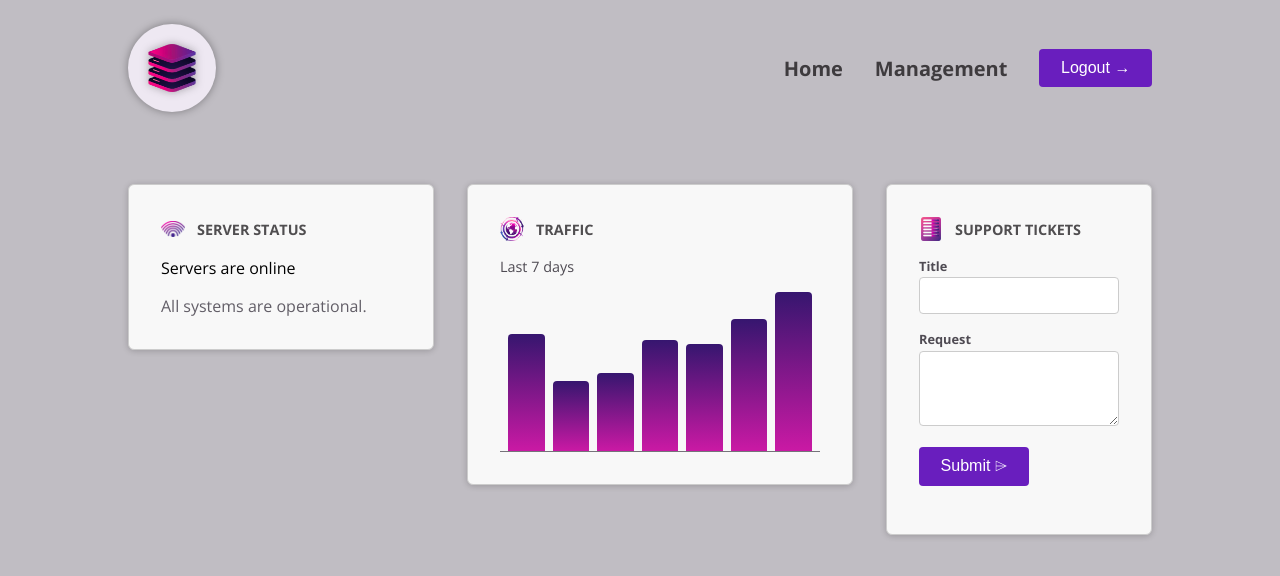
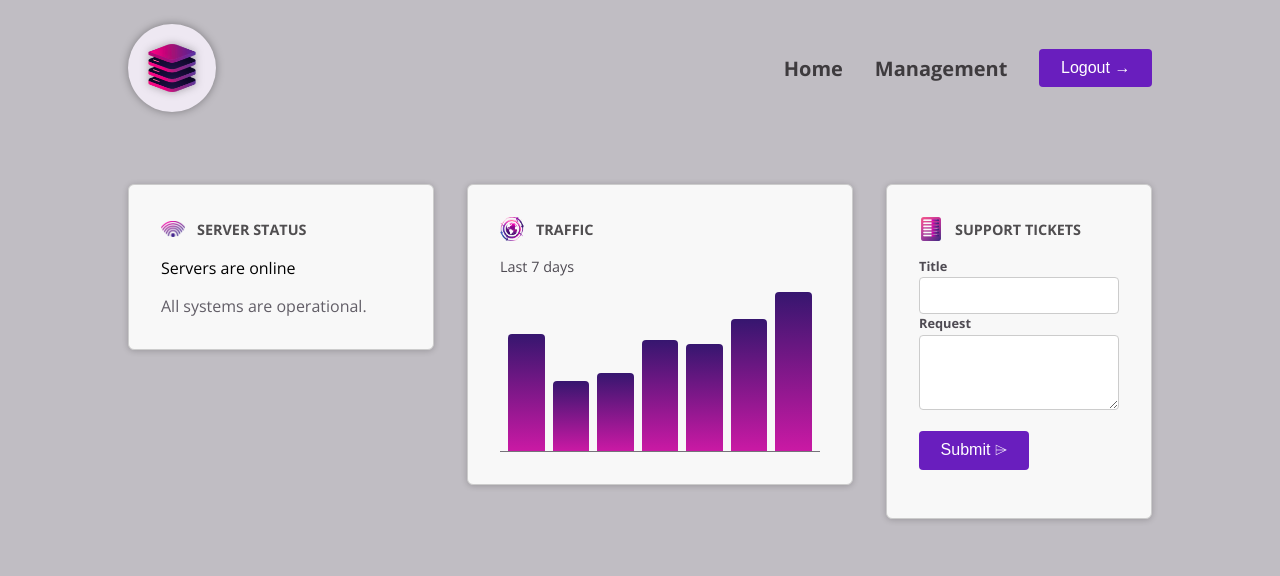
Before and after one commit to VitoLab02/02-starting-project, an Angular app: page / in a window 1280 px wide. Shown: the top 576 px of the page. Built offline with nearby package versions, Linux system fonts and the light colour scheme.

Commit message:
Interacting With Host Elements From Inside Components

```diff
--- a/src/app/dashboard/dashboard-item/dashboard-item.component.css
+++ b/src/app/dashboard/dashboard-item/dashboard-item.component.css
@@ -1,4 +1,4 @@
-.dashboard-item {
+:host {
   display: block;
   padding: 1rem;
   border: 1px solid #ccc;
@@ -7,7 +7,7 @@
   box-shadow: 0 1px 6px 0 rgba(0, 0, 0, 0.2);
 }
 
-.dashboard-item header {
+:host header {
   display: flex;
   padding: 0;
   gap: 0.75rem;
@@ -15,7 +15,7 @@
   margin-bottom: 1rem;
 }
 
-.dashboard-item header img {
+:host header img {
   width: 1.5rem;
   height: 1.5rem;
   object-fit: contain;
@@ -29,7 +29,7 @@ h2 {
 }
 
 @media (min-width: 768px) {
-  .dashboard-item {
+  :host {
     padding: 2rem;
   }
 }
--- a/src/app/dashboard/dashboard-item/dashboard-item.component.html
+++ b/src/app/dashboard/dashboard-item/dashboard-item.component.html
@@ -1,4 +1,3 @@
-<div class="dashboard-item">
 <article>
   <header>
     <img [src]="image.src" [alt]="image.alt" />
@@ -6,4 +5,3 @@
   </header>
   <ng-content />
 </article>
-</div>
--- a/src/app/dashboard/server-status/server-status.component.css
+++ b/src/app/dashboard/server-status/server-status.component.css
@@ -1,4 +1,4 @@
-#status {
+:host {
   display: block;
   width: 15rem;
 }
--- a/src/app/dashboard/server-status/server-status.component.html
+++ b/src/app/dashboard/server-status/server-status.component.html
@@ -1,4 +1,3 @@
-<div id="status">
 @if (currentStatus === 'online') {
 <p>Servers are online</p>
 <p>All systems are operational.</p>
@@ -9,4 +8,3 @@
 <p>Server status is unknown</p>
 <p>Fetching server status failed.</p>
 }
-</div>
--- a/src/app/dashboard/tickets/tickets.component.html
+++ b/src/app/dashboard/tickets/tickets.component.html
@@ -1,3 +1 @@
-<div id="new-ticket">
-  <app-new-ticket />
-</div>
+<app-new-ticket />
--- a/src/app/dashboard/traffic/traffic.component.css
+++ b/src/app/dashboard/traffic/traffic.component.css
@@ -1,4 +1,4 @@
-#traffic {
+:host {
   display: block;
   width: 15rem;
 }
@@ -26,7 +26,7 @@ p {
 }
 
 @media (min-width: 768px) {
-  #traffic {
+  :host {
     width: 20rem;
   }
 }
--- a/src/app/dashboard/traffic/traffic.component.html
+++ b/src/app/dashboard/traffic/traffic.component.html
@@ -1,9 +1,7 @@
-<div id="traffic">
-  <p>Last 7 days</p>
+<p>Last 7 days</p>
 
-  <div id="chart">
-    @for (dataPoint of dummyTrafficData; track dataPoint.id) {
-    <div [style.height]="(dataPoint.value / maxTraffic) * 100 + '%'"></div>
-    }
-  </div>
+<div id="chart">
+  @for (dataPoint of dummyTrafficData; track dataPoint.id) {
+  <div [style.height]="(dataPoint.value / maxTraffic) * 100 + '%'"></div>
+  }
 </div>
--- a/src/app/shared/control/control.component.html
+++ b/src/app/shared/control/control.component.html
@@ -1,4 +1,2 @@
-<p class="control">
-  <label>{{ title() }}</label>
-  <ng-content select="[input, textarea]"></ng-content>
-</p>
+<label>{{ title() }}</label>
+<ng-content select="[input, textarea]"></ng-content>
--- a/src/app/shared/control/control.component.ts
+++ b/src/app/shared/control/control.component.ts
@@ -7,6 +7,9 @@ import { Component, input, ViewEncapsulation } from '@angular/core';
   templateUrl: './control.component.html',
   styleUrl: './control.component.css',
   encapsulation: ViewEncapsulation.None,
+  host: {
+    class: "control"
+  }
 })
 export class ControlComponent {
   title = input.required<string>();
```
Lines whose indentation alone changed are shown as unchanged.
